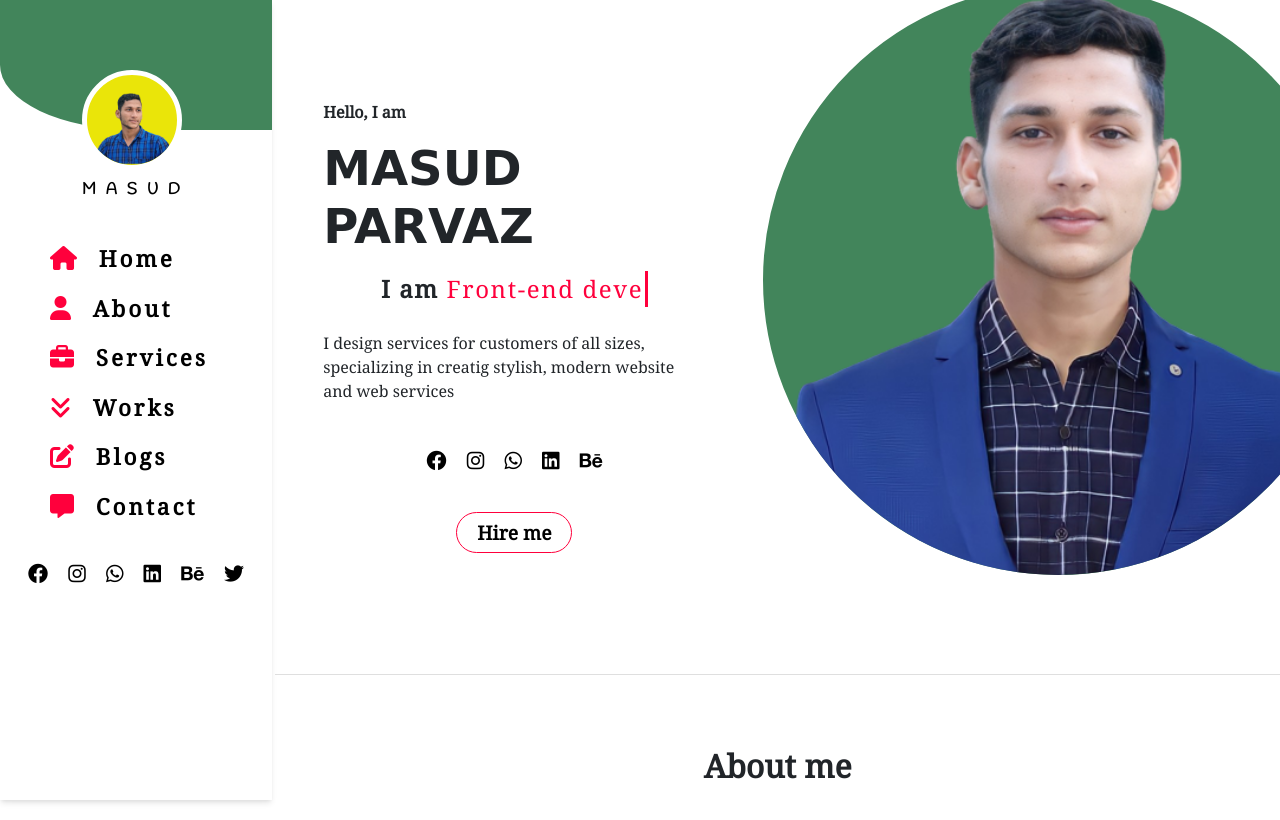
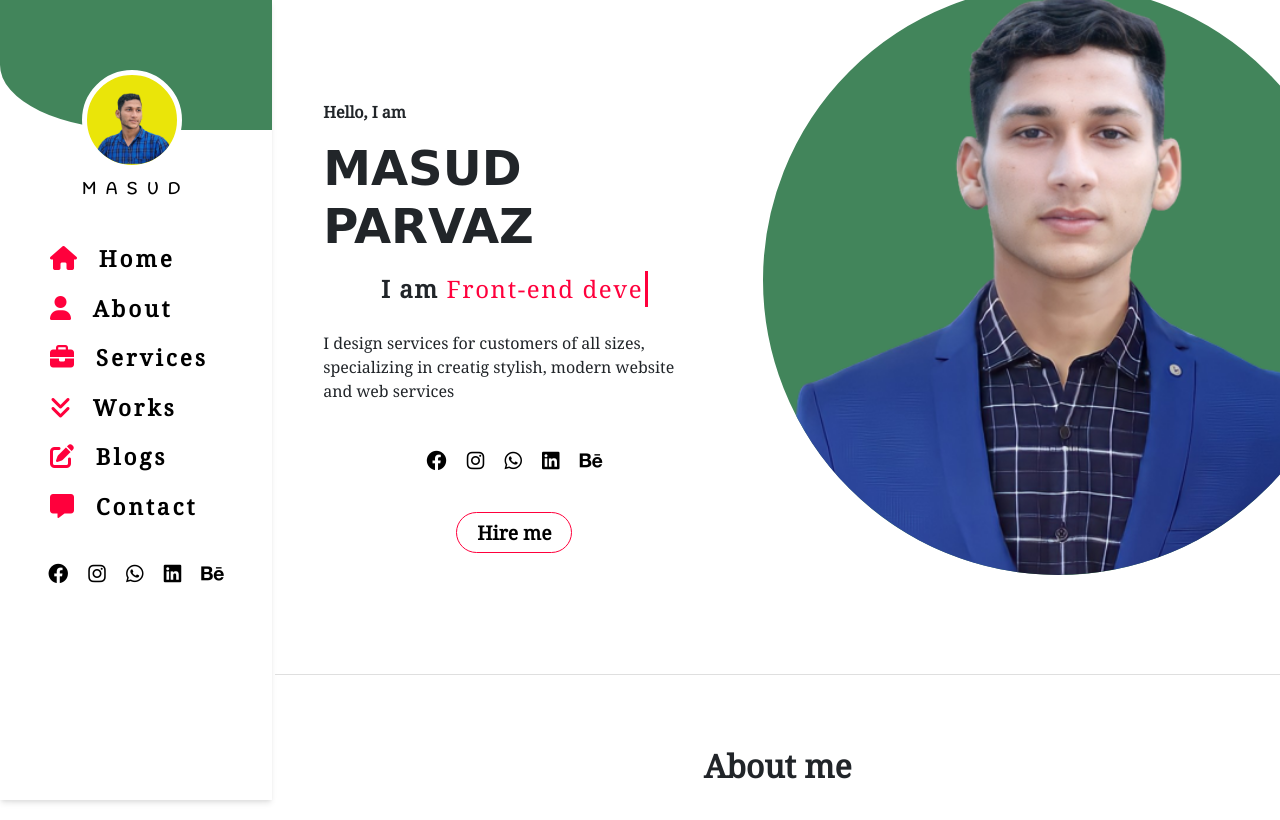
Before and after one commit to masud667/personal-portfolio, a plain HTML site: page index.html in a window 1280 px wide. Shown: the top 820 px of the page. Drawn offline with Linux system fonts and the light colour scheme; files whose address does not match are found by name; a web font is replaced by a local one.

Commit message:
change icon

```diff
--- a/index.html
+++ b/index.html
@@ -55,7 +55,6 @@
                 <a href="#"><i class="p-2 fa-brands fa-whatsapp" ></i></a>
                 <a href="#"><i class="p-2 fa-brands fa-linkedin" ></i></a>
                 <a href="#"><i class="p-2 fa-brands fa-behance" ></i></a>
-                <a href="#"><i class="p-2 fa-brands fa-twitter" ></i></a>
 
             </div>
         </div>
```
